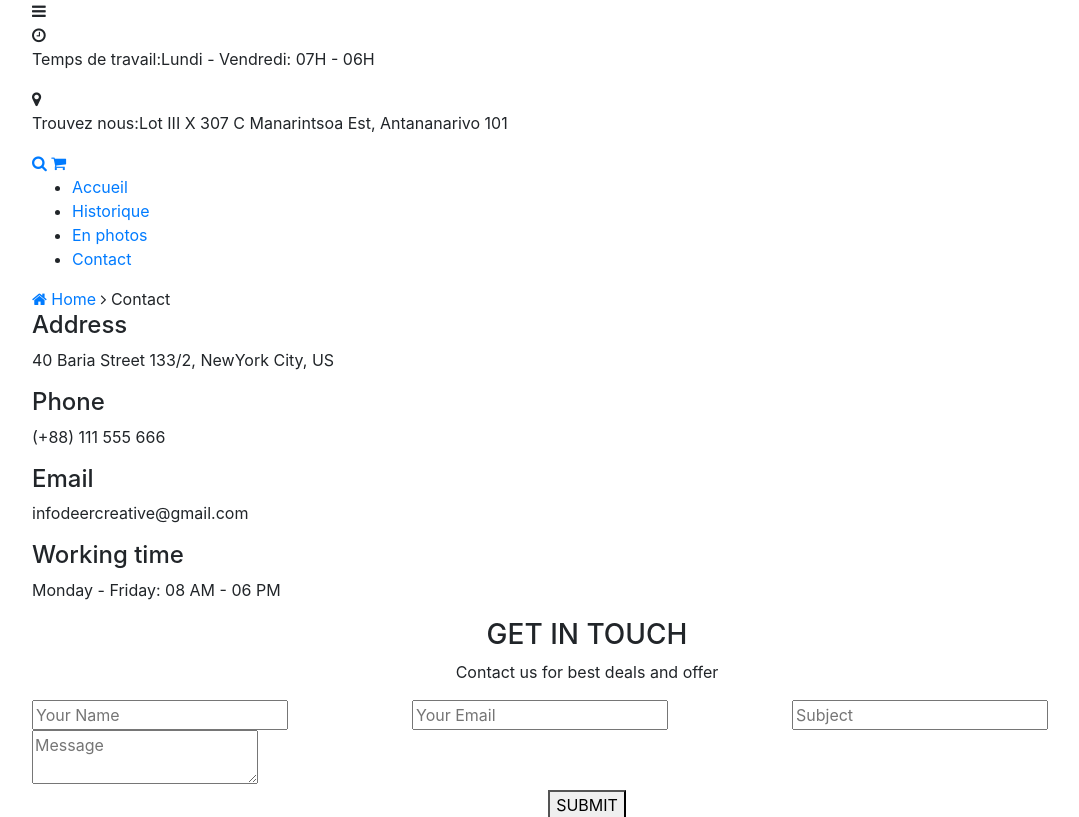
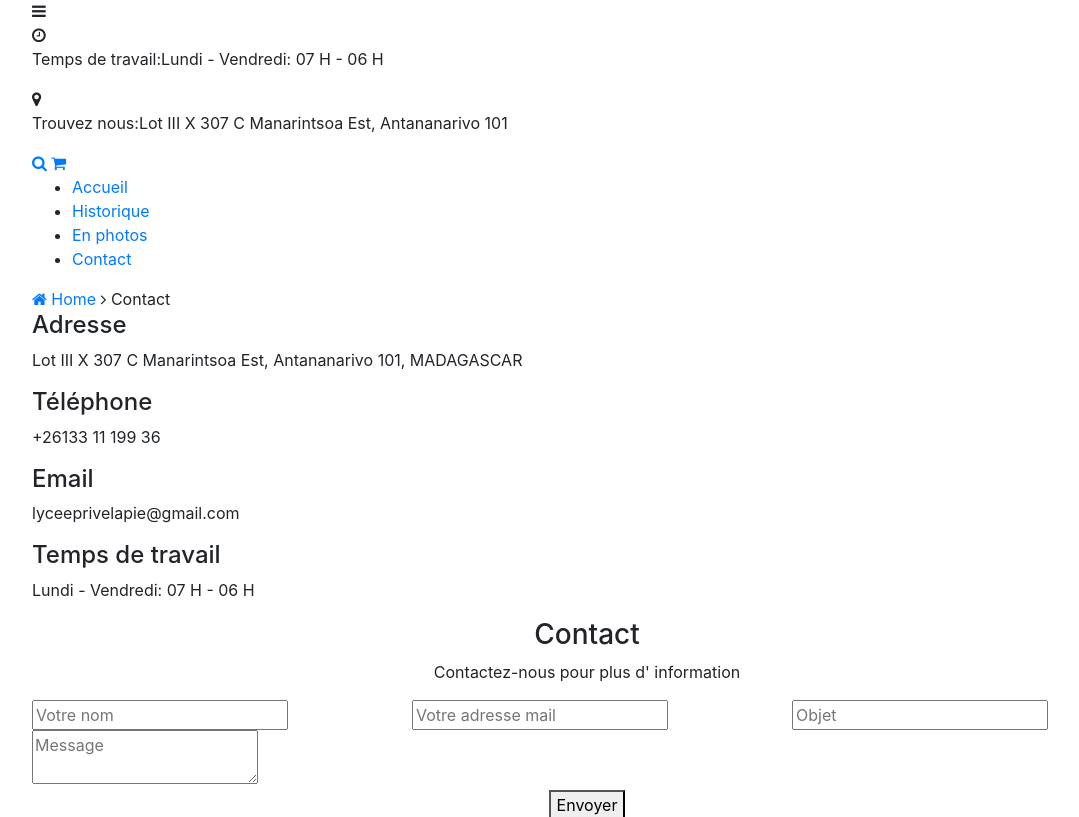
Before and after one commit to rindratiana/lapie, a PHP site: page /index.php?page=contact in a window 1280 px wide. Shown: the part 301-1118 px from the top of the page, without its empty margins (53-1132 px from the left). Run offline with PHP 8.4, Linux system fonts and the light colour scheme; some libraries are stand-ins or nearby versions.

Commit message:
header ok

```diff
--- a/pages/inc/contact.php
+++ b/pages/inc/contact.php
@@ -14,20 +14,20 @@
 			<div class="map-section">
 				<div class="contact-info-warp">
 					<div class="contact-info">
-						<h4>Address</h4>
-						<p>40 Baria Street 133/2, NewYork City, US</p>
+						<h4>Adresse</h4>
+						<p>Lot III X 307 C Manarintsoa Est, Antananarivo 101, MADAGASCAR</p>
 					</div>
 					<div class="contact-info">
-						<h4>Phone</h4>
-						<p>(+88) 111 555 666</p>
+						<h4>Téléphone</h4>
+						<p>+26133 11 199 36</p>
 					</div>
 					<div class="contact-info">
 						<h4>Email</h4>
-						<p>infodeercreative@gmail.com</p>
+						<p>lyceeprivelapie@gmail.com</p>
 					</div>
 					<div class="contact-info">
-						<h4>Working time</h4>
-						<p>Monday - Friday: 08 AM - 06 PM</p>
+						<h4>Temps de travail</h4>
+						<p>Lundi - Vendredi: 07 H - 06 H</p>
 					</div>
 				</div>
 				<!-- Google map -->
@@ -35,24 +35,24 @@
 			</div>
 			<div class="contact-form spad pb-0">
 				<div class="section-title text-center">
-					<h3>GET IN TOUCH</h3>
-					<p>Contact us for best deals and offer</p>
+					<h3>Contact</h3>
+					<p>Contactez-nous pour plus d' information</p>
 				</div>
 				<form class="comment-form --contact">
 					<div class="row">
 						<div class="col-lg-4">
-							<input type="text" placeholder="Your Name">
+							<input type="text" placeholder="Votre nom">
 						</div>
 						<div class="col-lg-4">
-							<input type="text" placeholder="Your Email">
+							<input type="text" placeholder="Votre adresse mail">
 						</div>
 						<div class="col-lg-4">
-							<input type="text" placeholder="Subject">
+							<input type="text" placeholder="Objet">
 						</div>
 						<div class="col-lg-12">
 							<textarea placeholder="Message"></textarea>
 							<div class="text-center">
-								<button class="site-btn">SUBMIT</button>
+								<button class="site-btn">Envoyer</button>
 							</div>
 						</div>
 					</div>
@@ -61,25 +61,3 @@
 		</div>
 	</section>
 	<!-- Courses section end-->
-
-
-	<!-- Newsletter section -->
-	<section class="newsletter-section">
-		<div class="container">
-			<div class="row">
-				<div class="col-md-5 col-lg-7">
-					<div class="section-title mb-md-0">
-					<h3>NEWSLETTER</h3>
-					<p>Subscribe and get the latest news and useful tips, advice and best offer.</p>
-				</div>
-				</div>
-				<div class="col-md-7 col-lg-5">
-					<form class="newsletter">
-						<input type="text" placeholder="Enter your email">
-						<button class="site-btn">SUBSCRIBE</button>
-					</form>
-				</div>
-			</div>
-		</div>
-	</section>
-	<!-- Newsletter section end -->
--- a/pages/inc/header.php
+++ b/pages/inc/header.php
@@ -14,7 +14,7 @@
 			<div class="header-info">
 				<div class="hf-item">
 					<i class="fa fa-clock-o"></i>
-					<p><span>Temps de travail:</span>Lundi - Vendredi: 07H - 06H</p>
+					<p><span>Temps de travail:</span>Lundi - Vendredi: 07 H - 06 H</p>
 				</div>
 				<div class="hf-item">
 					<i class="fa fa-map-marker"></i>
```
Also changed, not shown: assets/js/map.js (+5 -5 lines).
